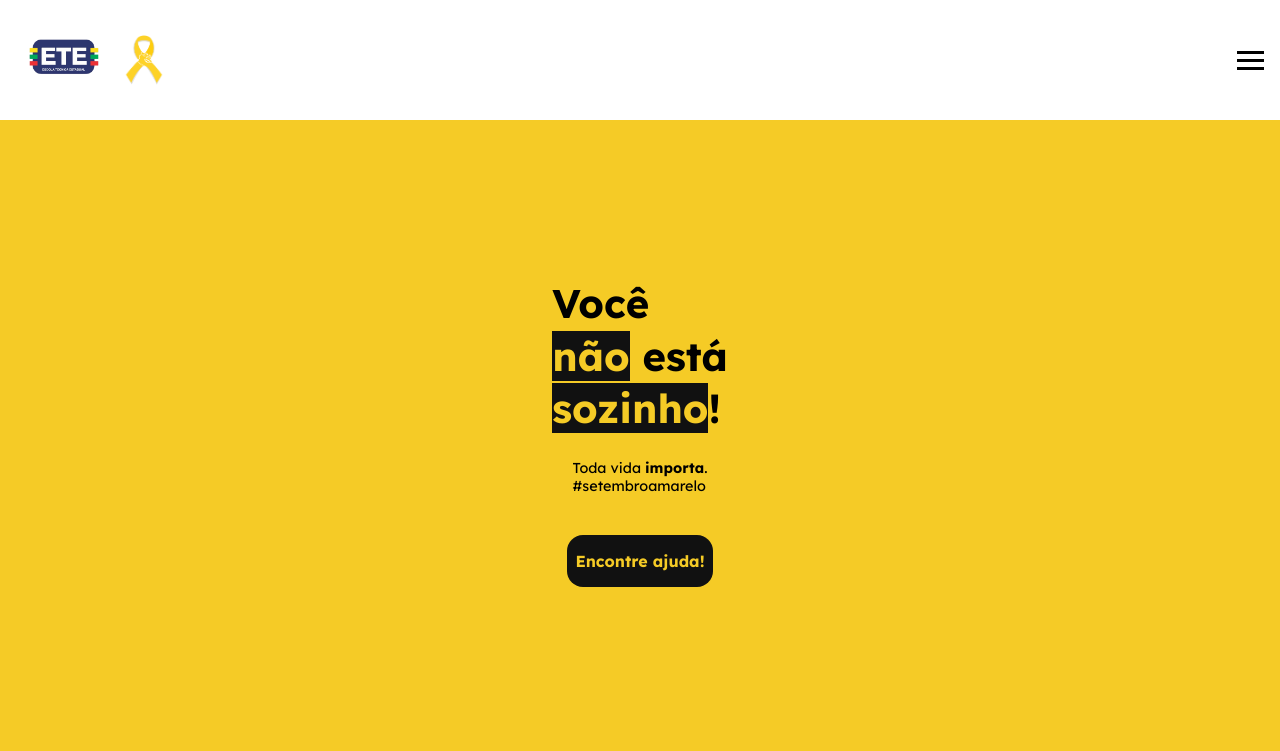
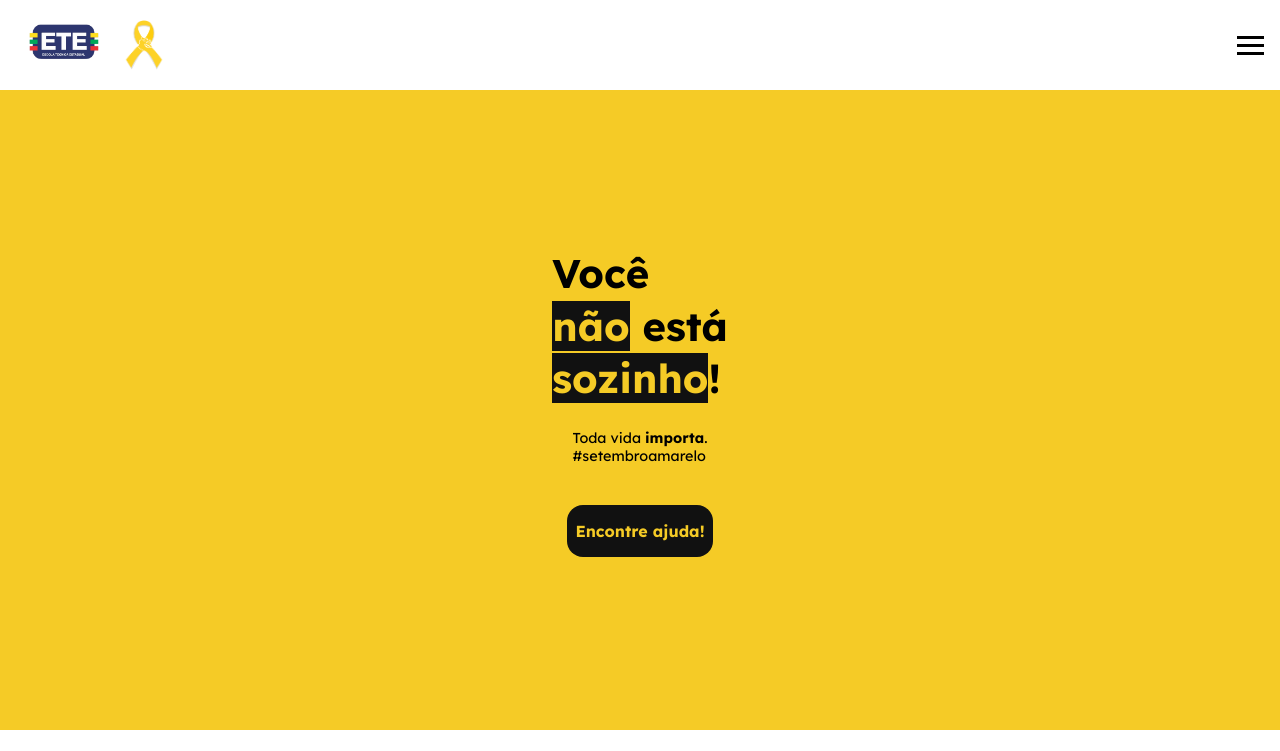
Before and after one commit to micaelsantiago/setembro_amarelo, a plain HTML site: page index.html in a window 1280 px wide. Shown: the top 751 px of the page. Drawn offline with Linux system fonts and the light colour scheme.

Commit message:
Atualização

```diff
--- a/assets/css/style.css
+++ b/assets/css/style.css
@@ -16,9 +16,7 @@ body {
     display: flex;
     justify-content: space-between;
     align-items: center;
-
-    padding: 1rem;
-    height: 15vh
+    padding: 1rem
 }
 
 .header_container .header_logos  img {
```
